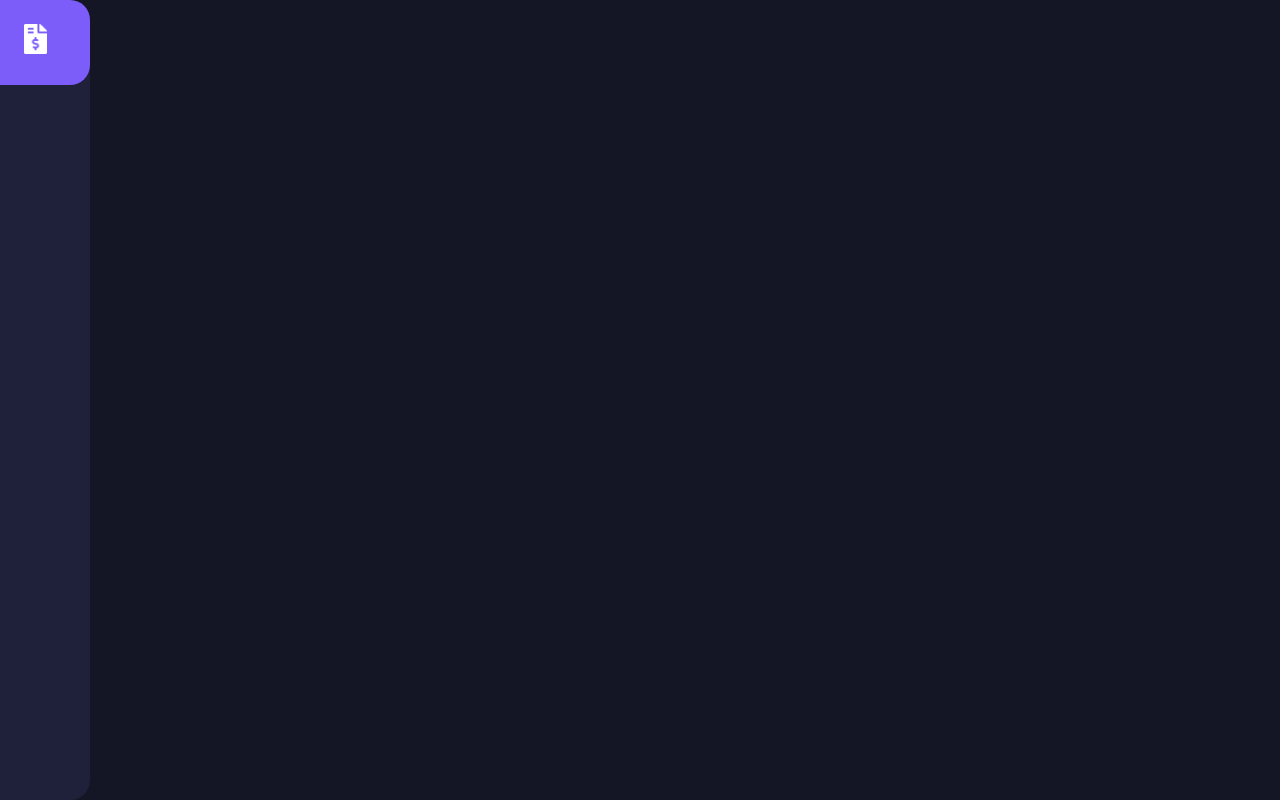
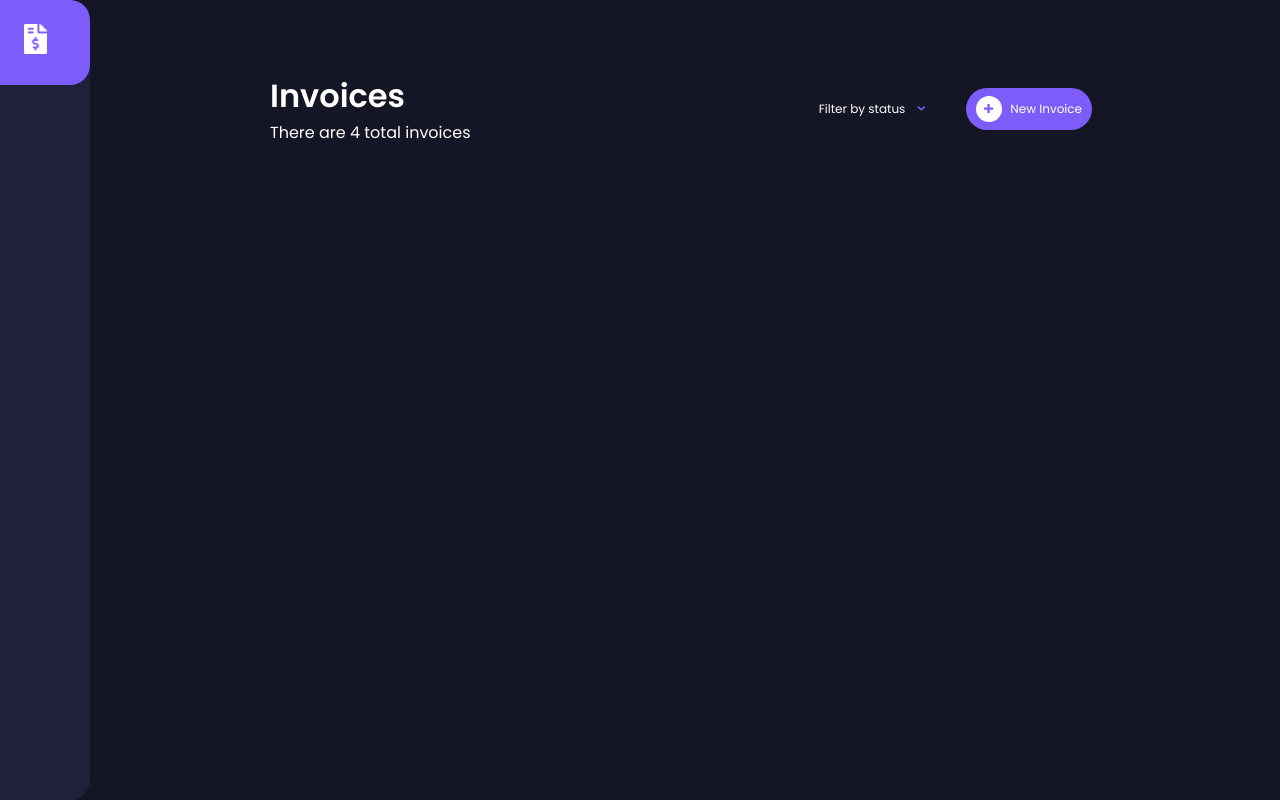
Before and after one commit to sharopcha/invoice-app-vue, a Vue app: page / in a window 1280 px wide. Built offline with nearby package versions, Linux system fonts and the light colour scheme.

Commit message:
home header added

```diff
--- a/src/App.vue
+++ b/src/App.vue
@@ -1,10 +1,14 @@
 <template>
   <div>
-    <div class="app flex flex-column">
+    <div v-if="!mobile" class="app flex flex-column">
       <Navigation />
       <div class="app-content flex flex-column">
         <router-view />
       </div>
+    </div>
+    <div v-else class="mobile-message flex flex-column">
+      <h2>Sorry this app is not supported on mobile devices!</h2>
+      <p>To use this app, please use a tablet or computer</p>
     </div>
   </div>
 </template>
@@ -15,6 +19,29 @@
   export default {
     components: {
       Navigation,
+    },
+    data() {
+      return {
+        mobile: null,
+      };
+    },
+    methods: {
+      checkScreen() {
+        const windowWidth = window.innerWidth;
+        console.log(windowWidth, this.mobile);
+        if (windowWidth <= 750) {
+          this.mobile = true;
+          return;
+        }
+
+        this.mobile = false;
+      },
+    },
+
+    created() {
+      this.checkScreen();
+
+      window.addEventListener('resize', this.checkScreen);
     },
   };
 </script>
@@ -41,6 +68,20 @@
       padding: 0 20px;
       flex: 1;
       position: relative;
+    }
+  }
+
+  .mobile-message {
+    text-align: center;
+    justify-content: center;
+    align-items: center;
+    height: 100vh;
+    background-color: #141625;
+    color: #fff;
+    padding: 16px;
+
+    p {
+      margin-top: 16px;
     }
   }
 
--- a/src/views/Home.vue
+++ b/src/views/Home.vue
@@ -1,10 +1,132 @@
 <template>
-  <div class="home"></div>
+  <div class="home container">
+    <!-- Header -->
+    <div class="header flex">
+      <div class="left flex flex-column">
+        <h1>Invoices</h1>
+        <span>There are 4 total invoices</span>
+      </div>
+      <div class="right flex">
+        <div @click="toggleFilterMenu" class="filter flex">
+          <span>Filter by status</span>
+          <img src="@/assets/icon-arrow-down.svg" />
+          <ul v-show="filterMenu" class="filter-menu">
+            <li>Draft</li>
+            <li>Pending</li>
+            <li>Paid</li>
+            <li>Clear Filter</li>
+          </ul>
+        </div>
+        <div @click="newInvoice" class="button flex">
+          <div class="inner-button flex">
+            <img src="@/assets/icon-plus.svg" alt="" />
+          </div>
+          <span>New Invoice</span>
+        </div>
+      </div>
+    </div>
+  </div>
 </template>
 
 <script>
   export default {
     name: 'Home',
     components: {},
+
+    data() {
+      return {
+        filterMenu: null,
+      };
+    },
+
+    methods: {
+      newInvoice() {},
+
+      toggleFilterMenu() {
+        this.filterMenu = !this.filterMenu;
+      },
+    },
   };
 </script>
+
+<style lang="scss" scoped>
+  .home {
+    color: #fff;
+
+    .header {
+      margin-bottom: 65px;
+
+      .left,
+      .right {
+        flex: 1;
+      }
+
+      .right {
+        justify-content: flex-end;
+        align-items: center;
+      }
+
+      .button,
+      .filter {
+        align-items: center;
+
+        span {
+          font-size: 12px;
+        }
+      }
+
+      .filter {
+        position: relative;
+        margin-right: 40px;
+        cursor: pointer;
+
+        img {
+          margin-left: 12px;
+          width: 9px;
+          height: 5px;
+        }
+
+        .filter-menu {
+          width: 120px;
+          position: absolute;
+          top: 25px;
+          list-style: none;
+          background-color: #1e2139;
+          box-shadow: 0 4px 6px -1px rgba($color: #000, $alpha: 0.1),
+            0 2px 4px -1px rgba($color: #000, $alpha: 0.06);
+
+          li {
+            cursor: pointer;
+            font-size: 12px;
+            padding: 10px 20px;
+
+            &:hover {
+              color: #1e2139;
+              background-color: #fff;
+            }
+          }
+        }
+      }
+
+      .button {
+        padding: 8px 10px;
+        background-color: #7c5dfa;
+        border-radius: 40px;
+
+        .inner-button {
+          margin-right: 8px;
+          border-radius: 50%;
+          padding: 8px;
+          align-items: center;
+          justify-content: center;
+          background-color: #fff;
+
+          img {
+            width: 10px;
+            height: 10px;
+          }
+        }
+      }
+    }
+  }
+</style>
```
